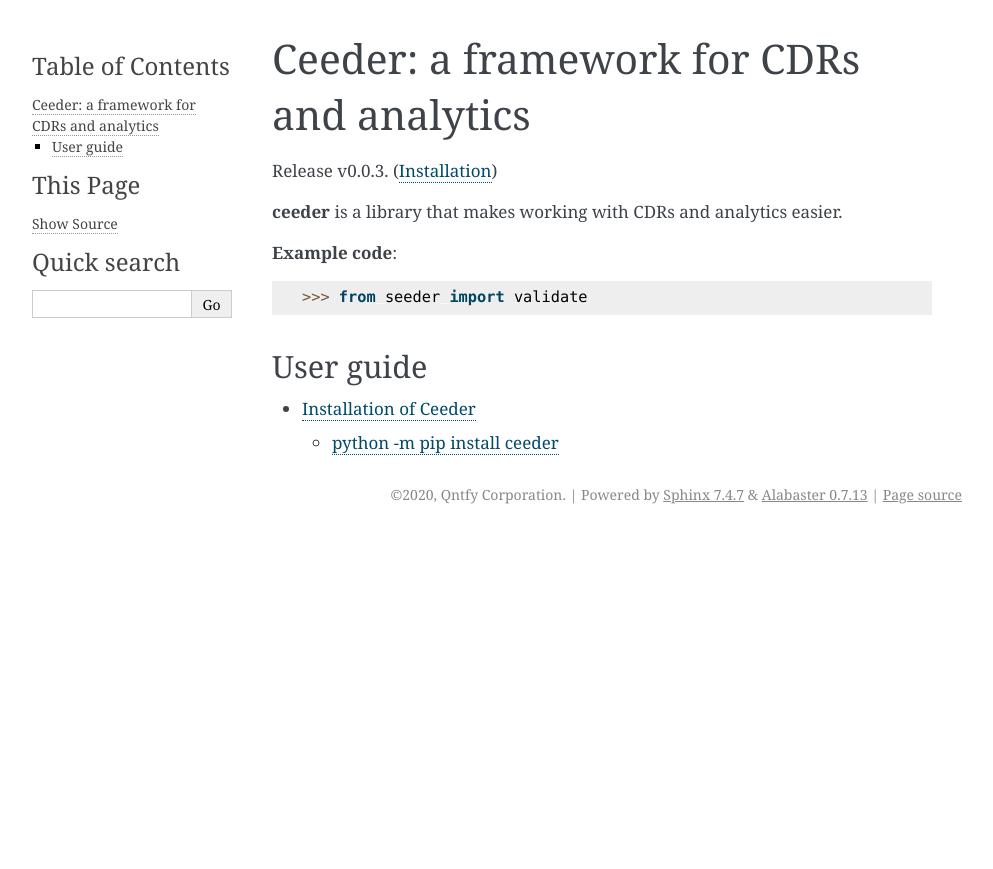
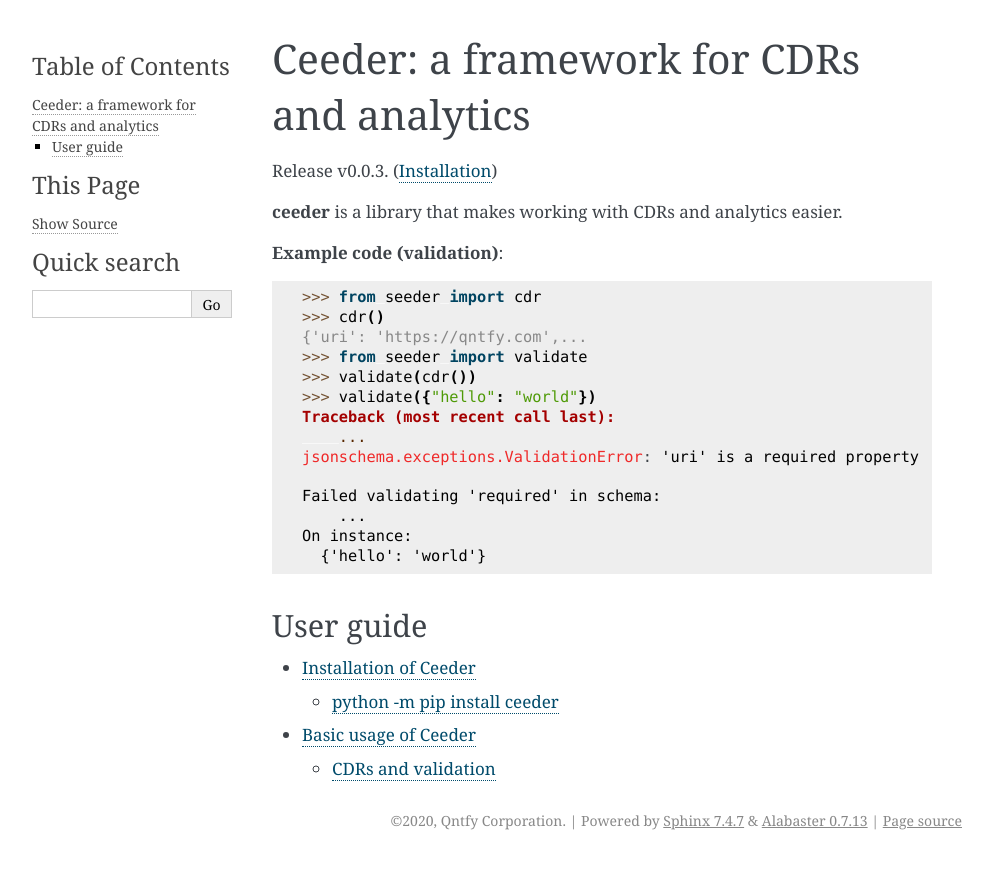
Before and after one commit to qntfy/ceeder, a Sphinx documentation site: the page built from docs/index.rst, in a window 1280 px wide. Shown: the top 869 px of the page, without its empty margins (148-1141 px from the left). Built offline with Sphinx 7.4.7, drawn with Linux system fonts in a browser that asks for light colours.

Commit message:
additional docs

```diff
--- a/docs/index.rst
+++ b/docs/index.rst
@@ -10,9 +10,22 @@
 
 **ceeder** is a library that makes working with CDRs and analytics easier.
 
-**Example code**::
+**Example code (validation)**::
 
+  >>> from seeder import cdr
+  >>> cdr()
+  {'uri': 'https://qntfy.com',...
   >>> from seeder import validate
+  >>> validate(cdr())
+  >>> validate({"hello": "world"})
+  Traceback (most recent call last):
+      ...
+  jsonschema.exceptions.ValidationError: 'uri' is a required property
+
+  Failed validating 'required' in schema:
+      ...
+  On instance:
+    {'hello': 'world'}
 
 
 User guide
```
Also changed, not shown: other parts of docs/index.rst (+1 -0 lines), docs/basics.rst (added, +32 -0 lines).
